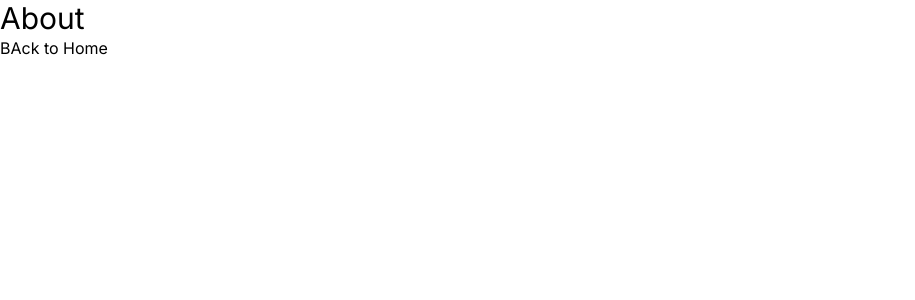
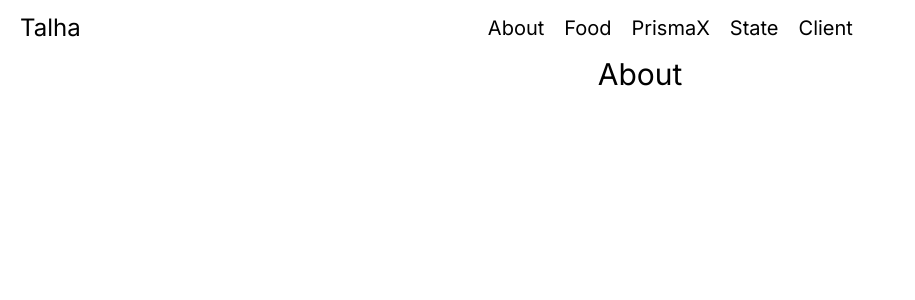
Before and after one commit to Talha-H/next14, a Next.js app in the folder nextjs14/: page /about in a window 1280 px wide. Shown: the top 300 px of the page, without its empty margins (0-915 px from the left). Built offline with nearby package versions, Linux system fonts and the light colour scheme.

Commit message:
pages add

```diff
--- /dev/null
+++ b/nextjs14/app/Components/Nav.jsx
@@ -0,0 +1,31 @@
+import React from "react";
+import Link from "next/link";
+
+const Nav = () => {
+  return (
+    <div className="flex justify-between items-center px-5 py-3">
+      <Link href={"/"}>
+        <h1 className="text-2xl items-center">Talha</h1>
+      </Link>
+      <nav className="flex gap-x-5 items-center mx-auto">
+        <Link className="text-xl" href={"/about"}>
+          About
+        </Link>
+        <Link className="text-xl" href={"/food"}>
+          Food
+        </Link>
+        <Link className="text-xl" href={"/prismaEx"}>
+          PrismaX
+        </Link>
+        <Link className="text-xl" href={"/state"}>
+          State
+        </Link>
+        <Link className="text-xl" href={"/clientF"}>
+          Client
+        </Link>
+      </nav>
+    </div>
+  );
+};
+
+export default Nav;
--- a/nextjs14/app/about/page.jsx
+++ b/nextjs14/app/about/page.jsx
@@ -4,8 +4,7 @@ import Link from "next/link";
 const About = () => {
   return (
     <div>
-      <h1 className="text-3xl">About </h1>
-      <Link href={"/"}>BAck to Home</Link>
+      <h1 className="text-3xl text-center">About </h1>
     </div>
   );
 };
--- /dev/null
+++ b/nextjs14/app/clientF/page.jsx
@@ -0,0 +1,9 @@
+import React from 'react'
+
+const page = () => {
+  return (
+    <div className='text-center'>Client</div>
+  )
+}
+
+export default page
--- /dev/null
+++ b/nextjs14/app/food/page.jsx
@@ -0,0 +1,9 @@
+import React from 'react'
+
+const page = () => {
+  return (
+    <div className='text-center'>Food</div>
+  )
+}
+
+export default page
--- a/nextjs14/app/layout.js
+++ b/nextjs14/app/layout.js
@@ -1,17 +1,21 @@
-import { Inter } from 'next/font/google'
-import './globals.css'
+import { Inter } from "next/font/google";
+import "./globals.css";
+import Nav from "./Components/Nav";
 
-const inter = Inter({ subsets: ['latin'] })
+const inter = Inter({ subsets: ["latin"] });
 
 export const metadata = {
-  title: 'Create Next App',
-  description: 'Generated by create next app',
-}
+  title: "Create Next App",
+  description: "Generated by create next app",
+};
 
 export default function RootLayout({ children }) {
   return (
     <html lang="en">
-      <body className={inter.className}>{children}</body>
+      <body className={inter.className}>
+        <Nav />
+        {children}
+      </body>
     </html>
-  )
+  );
 }
--- a/nextjs14/app/page.js
+++ b/nextjs14/app/page.js
@@ -5,7 +5,6 @@ const page = () => {
   return (
     <div>
       <h1 className="text-3xl">Home Page</h1>
-      <Link href="/about">About</Link>
     </div>
   );
 };
--- /dev/null
+++ b/nextjs14/app/prismaEx/page.jsx
@@ -0,0 +1,9 @@
+import React from 'react'
+
+const page = () => {
+  return (
+    <div className='text-center'>Prisma</div>
+  )
+}
+
+export default page
--- /dev/null
+++ b/nextjs14/app/state/page.jsx
@@ -0,0 +1,7 @@
+import React from "react";
+
+const page = () => {
+  return <div className="text-center text-2xl">State</div>;
+};
+
+export default page;
```
